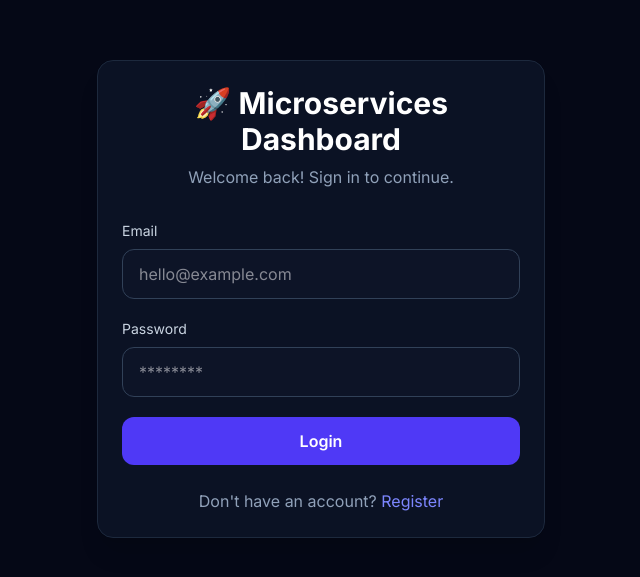
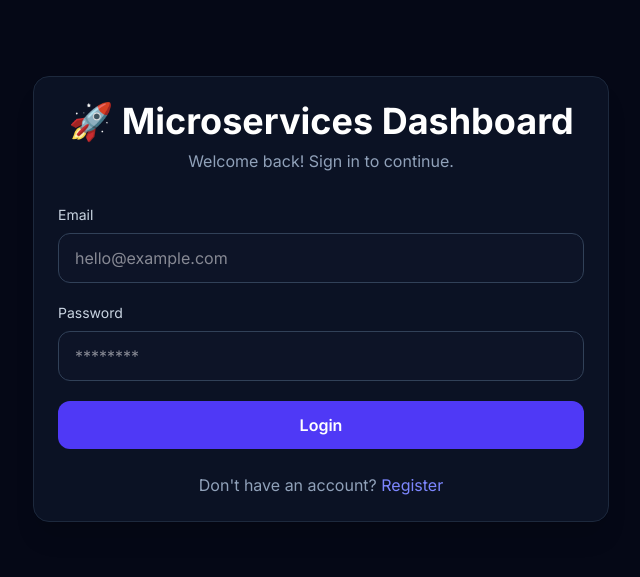
Before and after one commit to HarshaRepala/Microservices-Dashboard, a React (Vite) app: page /#/login in a window 1280 px wide. Shown: the part 101-678 px from the top of the page, without its empty margins (319-959 px from the left). Built offline with nearby package versions, Linux system fonts and the light colour scheme.

Commit message:
style: enhance layout and styling for Login and Profile components

```diff
--- a/src/pages/Login/Login.jsx
+++ b/src/pages/Login/Login.jsx
@@ -42,9 +42,9 @@ export default function Login() {
 
   return (
     <div className="min-h-screen bg-[#050816] flex items-center justify-center p-6">
-      <Card className="w-full max-w-md">
+      <Card className="w-full max-w-xl">
         <div className="mb-8 text-center">
-          <h1 className="text-3xl font-bold">
+          <h1 className="text-4xl font-bold whitespace-nowrap">
             🚀 Microservices Dashboard
           </h1>
 
--- a/src/pages/Profile/Profile.jsx
+++ b/src/pages/Profile/Profile.jsx
@@ -106,7 +106,7 @@ export default function Profile() {
         <div className="border-t border-slate-700 pt-6">
           <Button
             onClick={handleLogout}
-            className="flex items-center gap-2 bg-red-600 hover:bg-red-700"
+            className="mt-6 w-fit flex items-center gap-2 rounded-lg bg-red-600 px-5 py-2 text-white hover:bg-red-700 transition-colors"
           >
             <LogOut size={18} />
             Logout
```
